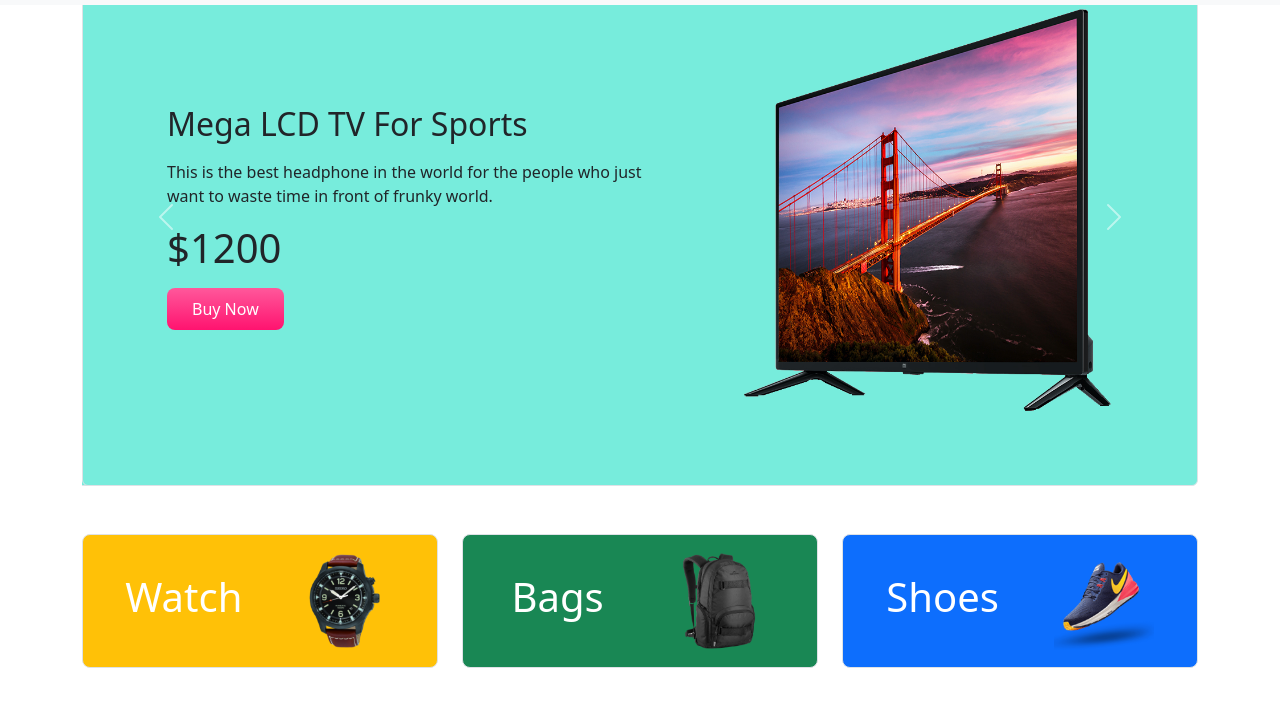
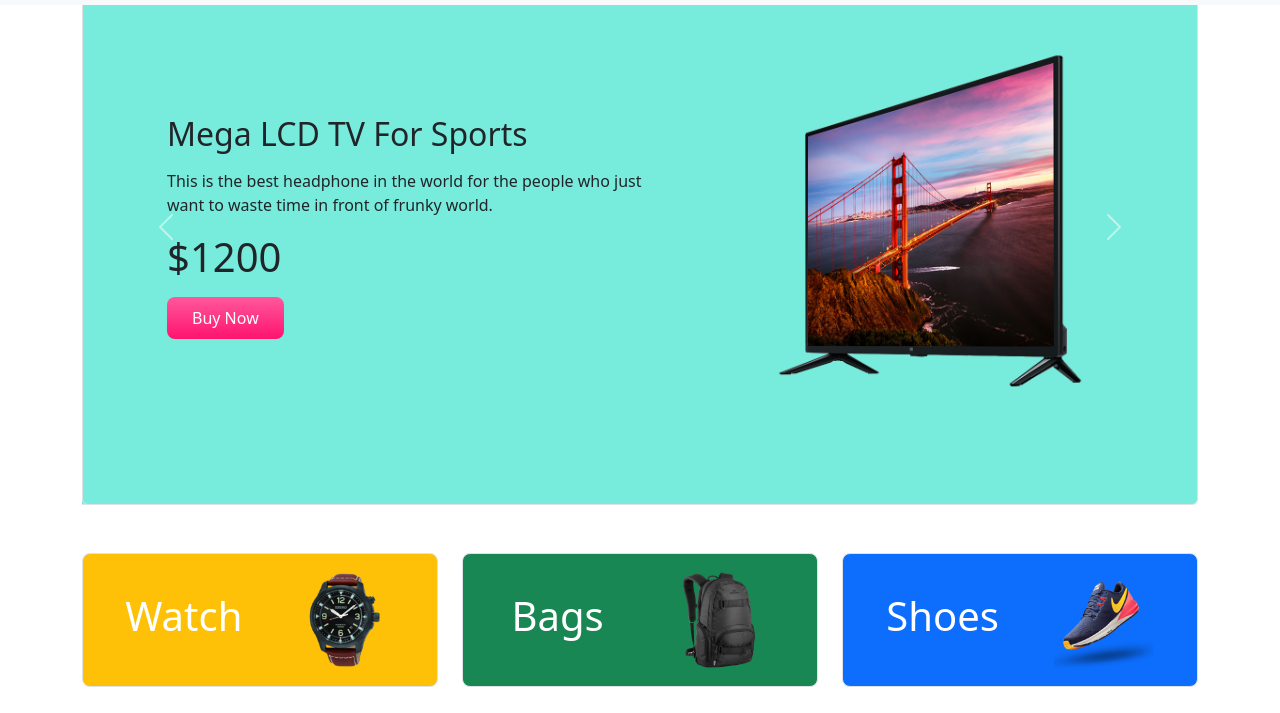
Before and after one commit to sajid365-sr/Panda-Commerce, a plain HTML site: page index.html in a window 1280 px wide. Shown: the part 51-764 px from the top of the page. Drawn offline with nearby package versions, Linux system fonts and the light colour scheme.

Commit message:
margin-padding adjusted

```diff
--- a/index.html
+++ b/index.html
@@ -67,7 +67,7 @@
         >
           <div class="carousel-inner">
             <div
-              class="carousel-item active panda-bg-info px-5 border rounded-3"
+              class="carousel-item active panda-bg-info p-5 border rounded-3"
             >
               <div class="row">
                 <div class="col-lg-7 d-flex align-items-center p-5">
@@ -81,10 +81,10 @@
                     <button class="btn panda-btn-buy-now">Buy Now</button>
                   </div>
                 </div>
-                <div class="col-lg-5">
+                <div class="col-lg-5 p-5">
                   <img
                     src="images/banner-images/xbox.png"
-                    class="d-block w-100"
+                    class="img-fluid"
                     alt=""
                   />
                 </div>
@@ -103,10 +103,10 @@
                     <button class="btn panda-btn-buy-now">Buy Now</button>
                   </div>
                 </div>
-                <div class="col-lg-5">
+                <div class="col-lg-5 p-5">
                   <img
                     src="images/banner-images/headphone.png"
-                    class="d-block w-100"
+                    class="img-fluid"
                     alt=""
                   />
                 </div>
@@ -125,10 +125,10 @@
                     <button class="btn panda-btn-buy-now">Buy Now</button>
                   </div>
                 </div>
-                <div class="col-lg-5">
+                <div class="col-lg-5 p-5">
                   <img
                     src="images/banner-images/tv (1).png"
-                    class="d-block w-100"
+                    class="img-fluid"
                     alt=""
                   />
                 </div>
```
